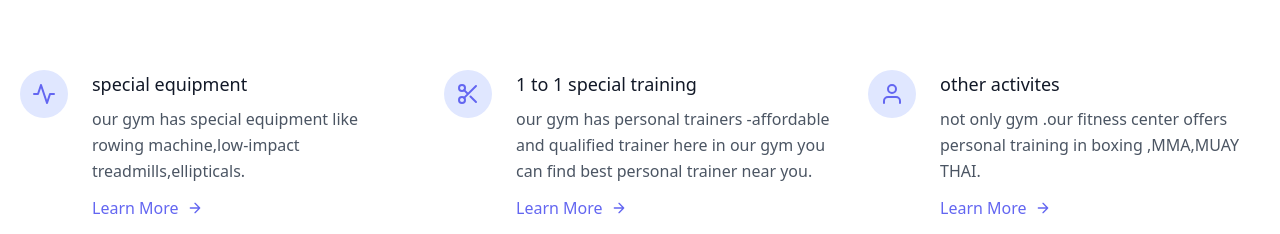
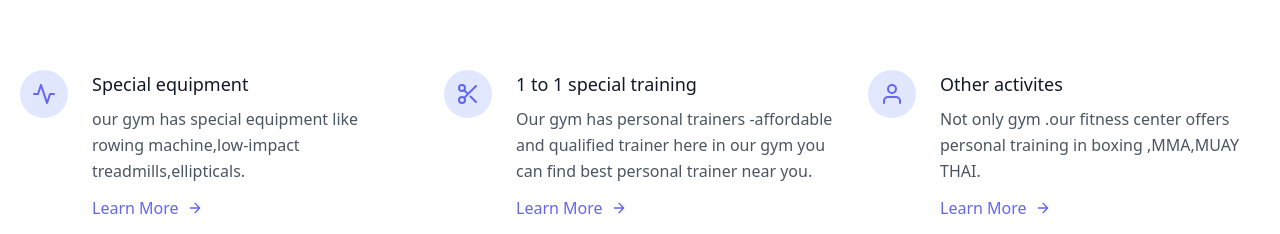
Before and after one commit to krishspk/spk-fitness, a plain HTML site: page about.html in a window 1280 px wide. Shown: the part 222-456 px from the top of the page. Drawn offline with nearby package versions, Linux system fonts and the light colour scheme.

Commit message:
Update about.html

```diff
--- a/about.html
+++ b/about.html
@@ -35,7 +35,7 @@
             </svg>
           </div>
           <div class="flex-grow pl-6">
-            <h2 class="text-gray-900 text-lg title-font font-medium mb-2">special equipment</h2>
+            <h2 class="text-gray-900 text-lg title-font font-medium mb-2">Special equipment</h2>
             <p class="leading-relaxed text-base">our gym has special equipment like rowing machine,low-impact treadmills,ellipticals.</p>
             <a class="mt-3 text-indigo-500 inline-flex items-center">Learn More
               <svg fill="none" stroke="currentColor" stroke-linecap="round" stroke-linejoin="round" stroke-width="2" class="w-4 h-4 ml-2" viewBox="0 0 24 24">
@@ -54,7 +54,7 @@
           </div>
           <div class="flex-grow pl-6">
             <h2 class="text-gray-900 text-lg title-font font-medium mb-2">1 to 1 special training</h2>
-            <p class="leading-relaxed text-base">our gym has personal trainers -affordable and qualified trainer here in our gym you can find best personal trainer near you.</p>
+            <p class="leading-relaxed text-base">Our gym has personal trainers -affordable and qualified trainer here in our gym you can find best personal trainer near you.</p>
             <a class="mt-3 text-indigo-500 inline-flex items-center">Learn More
               <svg fill="none" stroke="currentColor" stroke-linecap="round" stroke-linejoin="round" stroke-width="2" class="w-4 h-4 ml-2" viewBox="0 0 24 24">
                 <path d="M5 12h14M12 5l7 7-7 7"></path>
@@ -70,8 +70,8 @@
             </svg>
           </div>
           <div class="flex-grow pl-6">
-            <h2 class="text-gray-900 text-lg title-font font-medium mb-2">other activites</h2>
-            <p class="leading-relaxed text-base">not only gym .our fitness center offers personal training in boxing ,MMA,MUAY THAI.</p>
+            <h2 class="text-gray-900 text-lg title-font font-medium mb-2">Other activites</h2>
+            <p class="leading-relaxed text-base">Not only gym .our fitness center offers personal training in boxing ,MMA,MUAY THAI.</p>
             <a class="mt-3 text-indigo-500 inline-flex items-center">Learn More
               <svg fill="none" stroke="currentColor" stroke-linecap="round" stroke-linejoin="round" stroke-width="2" class="w-4 h-4 ml-2" viewBox="0 0 24 24">
                 <path d="M5 12h14M12 5l7 7-7 7"></path>
```
